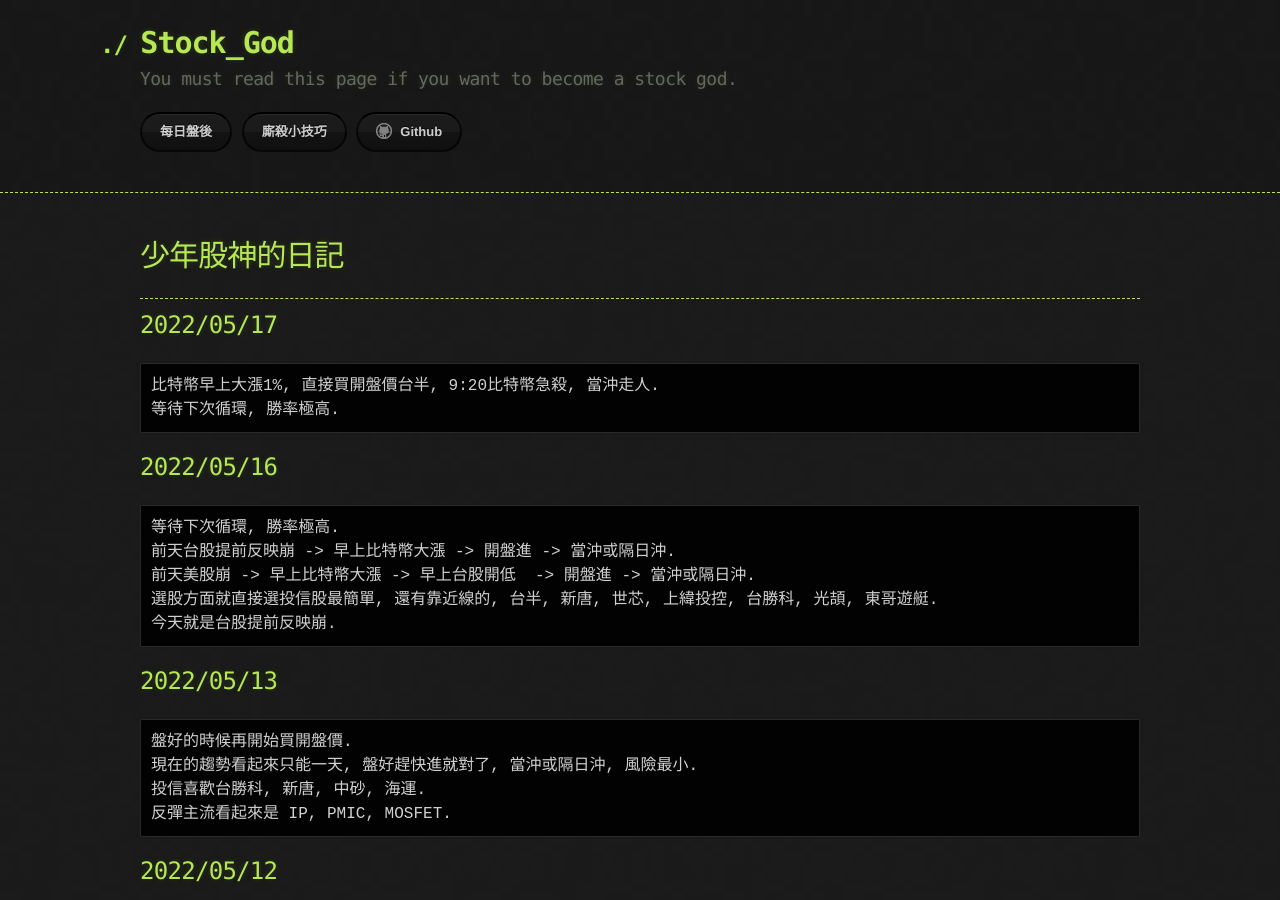
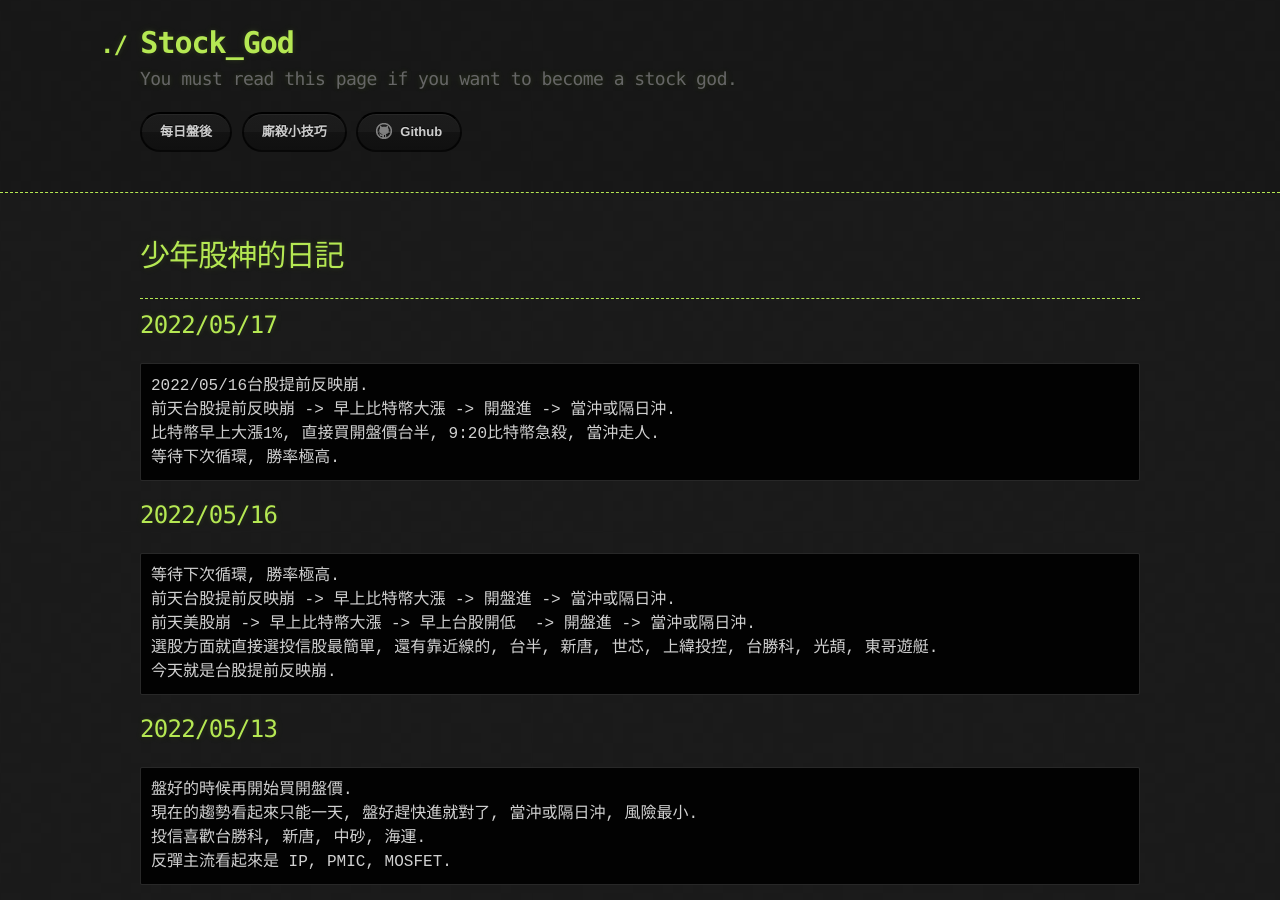
Before and after one commit to lepg5487/Stock_God, a Jekyll site: the page built from index.md, in a window 1280 px wide and 900 px high. Built offline with Jekyll 4.4.1, drawn with Linux system fonts in a browser that asks for light colours; our own code applies the rules of GitHub Pages for plain Markdown files.

Commit message:
Update index.md

````diff
--- a/index.md
+++ b/index.md
@@ -8,6 +8,8 @@ layout: testlayouts
 
 ## 2022/05/17
 ```
+2022/05/16台股提前反映崩.
+前天台股提前反映崩 -> 早上比特幣大漲 -> 開盤進 -> 當沖或隔日沖.
 比特幣早上大漲1%, 直接買開盤價台半, 9:20比特幣急殺, 當沖走人.
 等待下次循環, 勝率極高.
 ```
````
